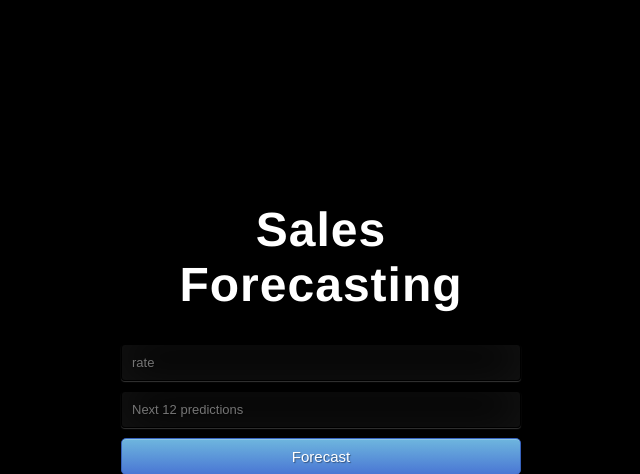
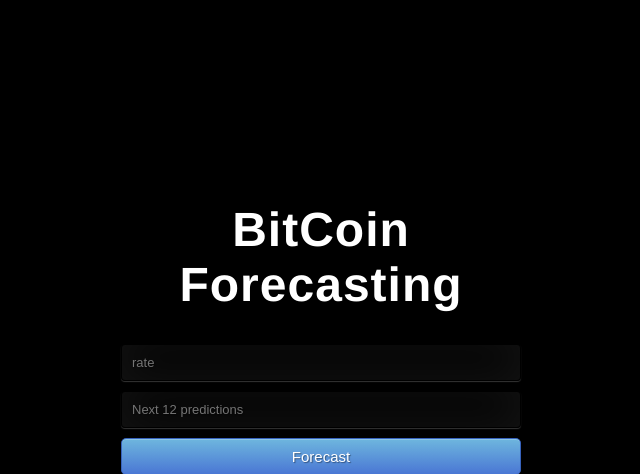
Before and after one commit to saritmaitra/Regression-Classification-Model-Backtest, a Flask app: page / in a window 1280 px wide. Shown: the top 474 px of the page, without its empty margins (369-1009 px from the left). Run offline with Flask 2, Linux system fonts and the light colour scheme; parts of the project's set-up code (start-up, migrations or seed data) failed here and were passed over.

Commit message:
Update index.html

```diff
--- a/templates/index.html
+++ b/templates/index.html
@@ -14,7 +14,7 @@
 
 <body style="background: #000;">
     <div class="login">
-        <h1>Sales Forecasting</h1>
+        <h1>BitCoin Forecasting</h1>
 
         <!-- Main Input For Receiving Query to our ML -->
         <form action="{{ url_for('predict')}}" method="post">
```
